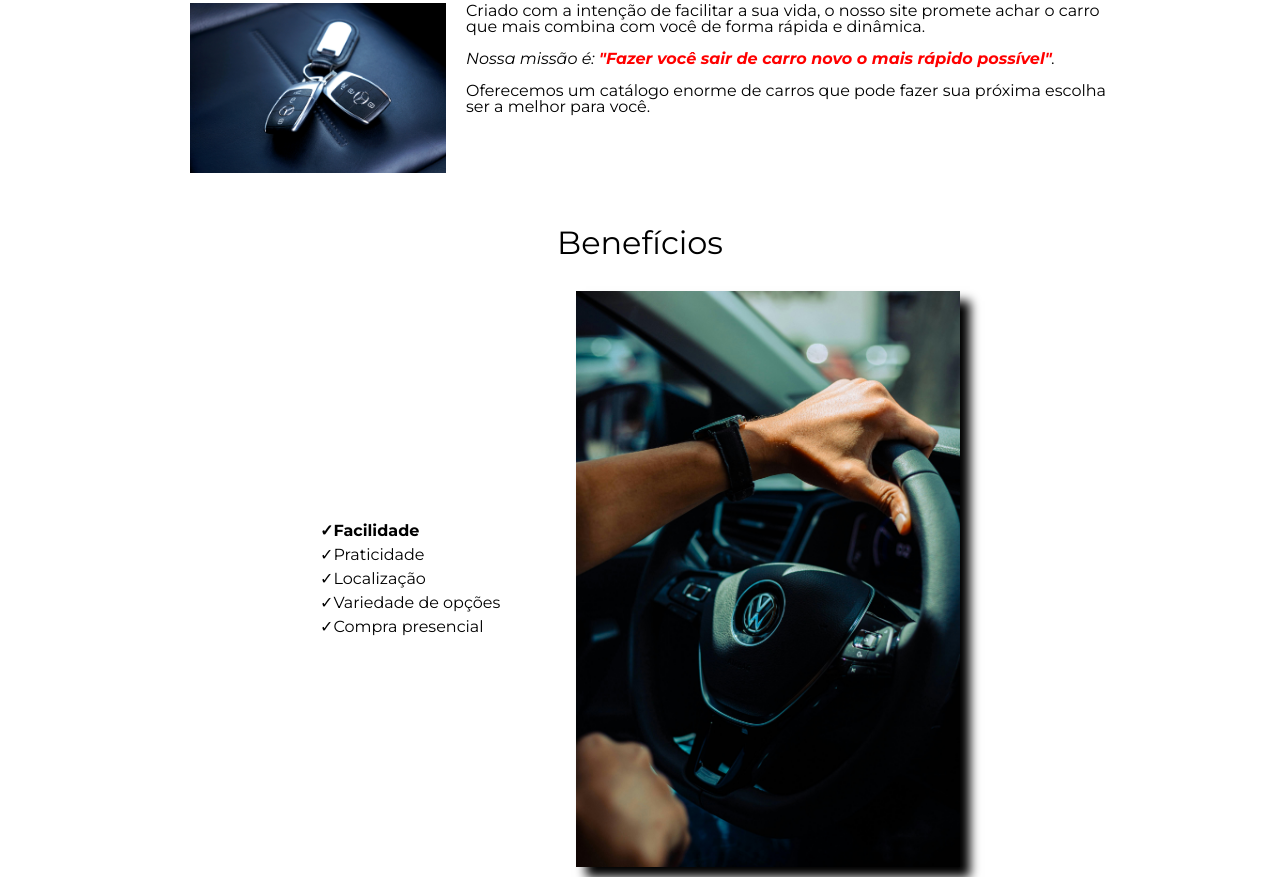
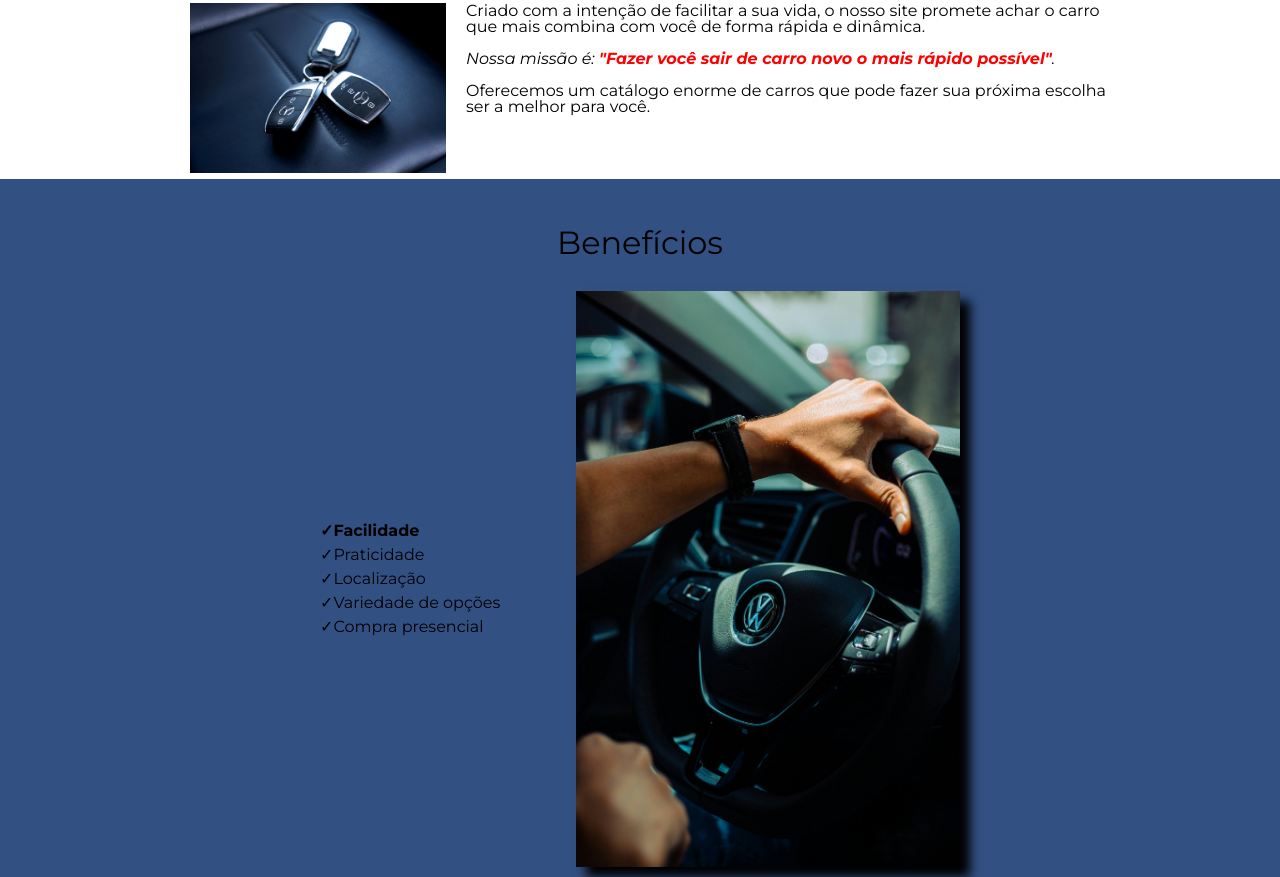
Before and after one commit to mat2777/Vendedor-de-carros, a plain HTML site: page index.html in a window 1280 px wide. Shown: the part 1378-2255 px from the top of the page. Drawn offline with Linux system fonts and the light colour scheme.

Commit message:
ajuste cor beneficios

```diff
--- a/styles/beneficios.css
+++ b/styles/beneficios.css
@@ -1,7 +1,7 @@
 /* Estilização para telas menores */
 .beneficios {
     padding: 3em 0;
-    background: var(--cor-secundaria);
+    background: var(--cor-azulescuro);
 }
 
 .conteudo-beneficios {
```
